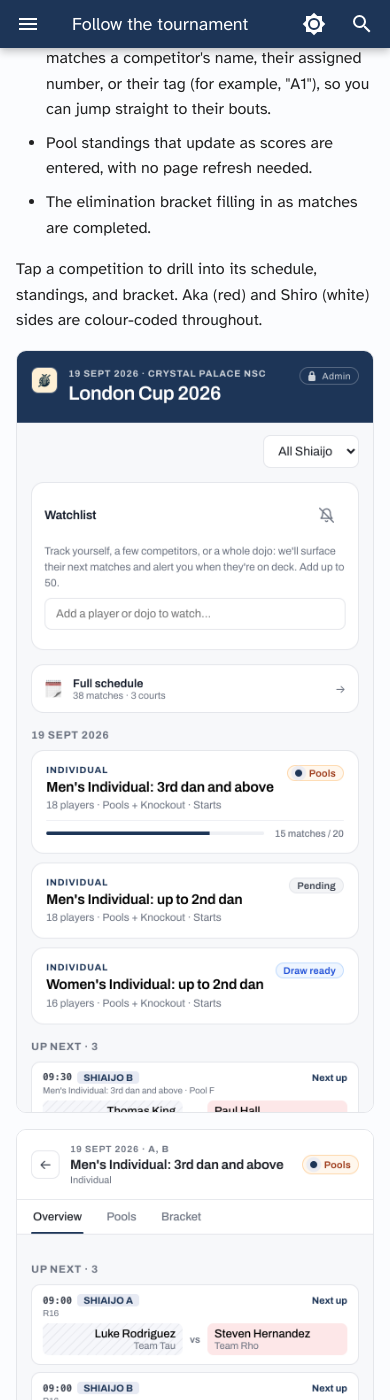
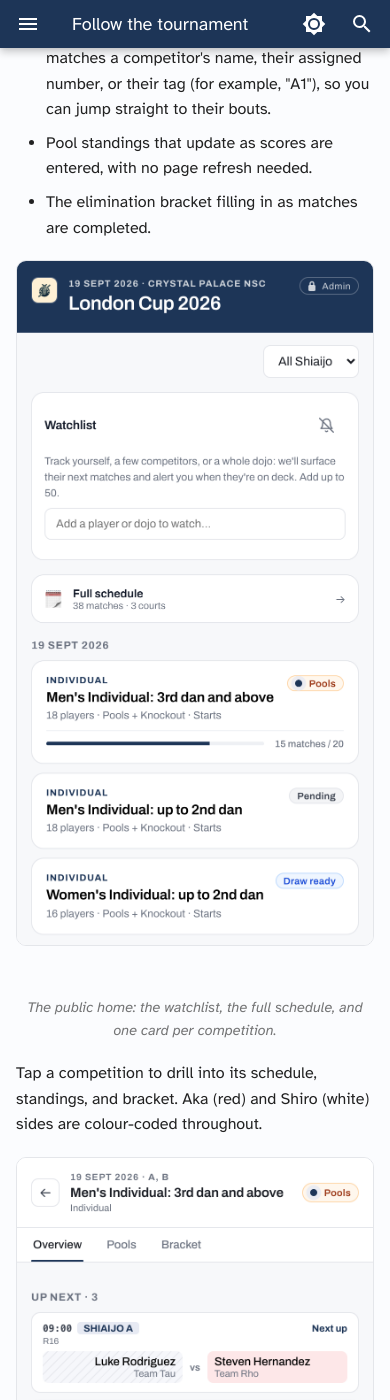
Before and after one commit to gitrgoliveira/bracket-creator, an MkDocs documentation site: the page built from docs/user-guide/spectators/following.md, in a window 390 px wide and 1400 px high, scrolled down 833 px. Built offline with MkDocs 1.6.1 and Material for MkDocs 9.7.7, drawn with Linux system fonts in a browser that asks for light colours; comment, search, counter and statistics services are not loaded; some of the changed text lies outside the part shown.

Commit message:
docs: fix critique P1s on screenshot pages (a11y video, assets, captions)
Applies the /impeccable critique findings to the phone-screenshot pages:

- Replace both looping GIFs (realtime-update, draw-generation) with
  click-to-play <video controls loop muted playsinline> mp4s so readers
  can pause the animation (WCAG 2.2.2). Videos do not autoplay.
- Recapture selfrun-register.png from a live self-run instance with the
  full Back/Register button row (the old capture sliced the CTA in half).
- Crop viewer-home.png to end cleanly after the last competition card
  (was slicing a match card) and viewer-competition.png to remove the
  commit-hash dev footer.
- Wrap every phone capture in <figure class=bc-fig> with a visible
  figcaption naming the screen, and interleave the existing prose
  between the two stacked captures on following.md so they no longer
  read as one uncaptioned wall.
- CSS: caption styling, a video sizing guard (max-width 100%), and a
  slate-scheme easing for framed captures (transparent border +
  brightness(0.92)) since the hairline is invisible on dark.

Co-Authored-By: Claude Fable 5 <noreply@anthropic.com>

```diff
--- a/docs/assets/stylesheets/extra.css
+++ b/docs/assets/stylesheets/extra.css
@@ -380,14 +380,47 @@ html, body { overflow-x: clip; }
  * content column and read as a wall. Tag them `{ .bc-phone }` (attr_list) to
  * cap them near a real phone's logical width, centred, with a hairline frame
  * so light UI chrome doesn't dissolve into the page surface. */
-.md-typeset img.bc-phone {
+.md-typeset img.bc-phone,
+.md-typeset video.bc-phone {
 	display: block;
 	/* Material's root font-size is 125% (1rem = 20px), so 20rem = 400px:
 	 * a large phone's logical width. */
 	max-width: min(20rem, 100%);
+	height: auto;
 	margin: 1em auto;
 	border: 1px solid var(--bc-line);
 	border-radius: var(--bc-radius);
+}
+
+/* On slate the hairline is invisible against a light capture and the white
+ * screenshot glares on the near-black page; drop the dead border and take
+ * the capture down a notch instead. */
+[data-md-color-scheme="slate"] .md-typeset img.bc-phone,
+[data-md-color-scheme="slate"] .md-typeset video.bc-phone {
+	border-color: transparent;
+	filter: brightness(0.92);
+}
+
+/* Any embedded video stays inside the content column (Material has no
+ * default video sizing). */
+.md-typeset video {
+	max-width: 100%;
+	height: auto;
+}
+
+/* Figure + caption around framed captures: the caption names which app
+ * screen the reader is looking at, so stacked screenshots stay skimmable. */
+.md-typeset figure.bc-fig {
+	display: block;
+	margin: 1.2em auto;
+	text-align: center;
+}
+.md-typeset figure.bc-fig > figcaption {
+	margin: 0.55em auto 0;
+	max-width: 26rem;
+	font-size: 0.72rem;
+	color: var(--md-default-fg-color--light);
+	text-wrap: pretty;
 }
 
 /* ===== Tabbed content: heavier labels. Material already colours the active
--- a/docs/user-guide/spectators/following.md
+++ b/docs/user-guide/spectators/following.md
@@ -13,11 +13,17 @@ The viewer brings together everything you need to follow the day in one place:
 - Pool standings that update as scores are entered, with no page refresh needed.
 - The elimination bracket filling in as matches are completed.
 
+<figure class="bc-fig" markdown="span">
+  ![Public viewer on a phone: tournament header, a watchlist, the full schedule, and a card per competition tagged with its status.](../../screenshots/viewer-home.png){ .bc-phone }
+  <figcaption>The public home: the watchlist, the full schedule, and one card per competition.</figcaption>
+</figure>
+
 Tap a competition to drill into its schedule, standings, and bracket. Aka (red) and Shiro (white) sides are colour-coded throughout.
 
-![Public viewer on a phone: tournament header, a watchlist, the full schedule, and a card per competition tagged with its status.](../../screenshots/viewer-home.png){ .bc-phone }
-
-![A competition's public page: upcoming matches and recent results with waza-level scores.](../../screenshots/viewer-competition.png){ .bc-phone }
+<figure class="bc-fig" markdown="span">
+  ![A competition's public page: upcoming matches and recent results with waza-level scores.](../../screenshots/viewer-competition.png){ .bc-phone }
+  <figcaption>A competition's page: upcoming matches and recent results with waza-level scores.</figcaption>
+</figure>
 
 ## Scoreboards and court displays
 
@@ -46,7 +52,12 @@ When everything is healthy, no dot appears.
 
 Scores entered by the operator appear on the viewer immediately, across every connected device.
 
-![A scorer's result appears on the viewer in real time, with no refresh.](../../screenshots/realtime-update.gif){ .bc-phone }
+<figure class="bc-fig">
+  <video class="bc-phone" controls loop muted playsinline preload="metadata" width="440" height="900" aria-label="A scorer's result appears on the viewer in real time, with no refresh.">
+    <source src="../../../screenshots/realtime-update.mp4" type="video/mp4">
+  </video>
+  <figcaption>A scorer's result appearing on the viewer in real time, with no refresh. Press play to watch.</figcaption>
+</figure>
 
 ## QR codes on competitor tags
 
```
Also changed, not shown: docs/user-guide/competitors/self-run.md (+8 -2 lines), docs/user-guide/organisers/run-tournament.md (+6 -1 lines), docs/screenshots/draw-generation.gif (deleted), docs/screenshots/realtime-update.gif (deleted), docs/screenshots/selfrun-register.png, docs/screenshots/viewer-competition.png, docs/screenshots/viewer-home.png, 2 other files.
